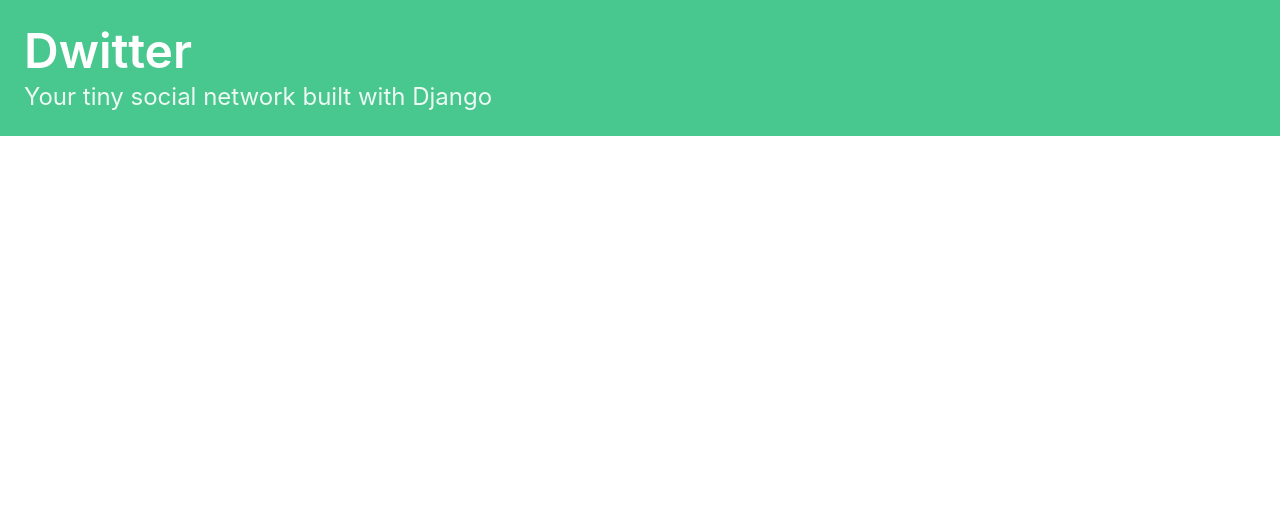
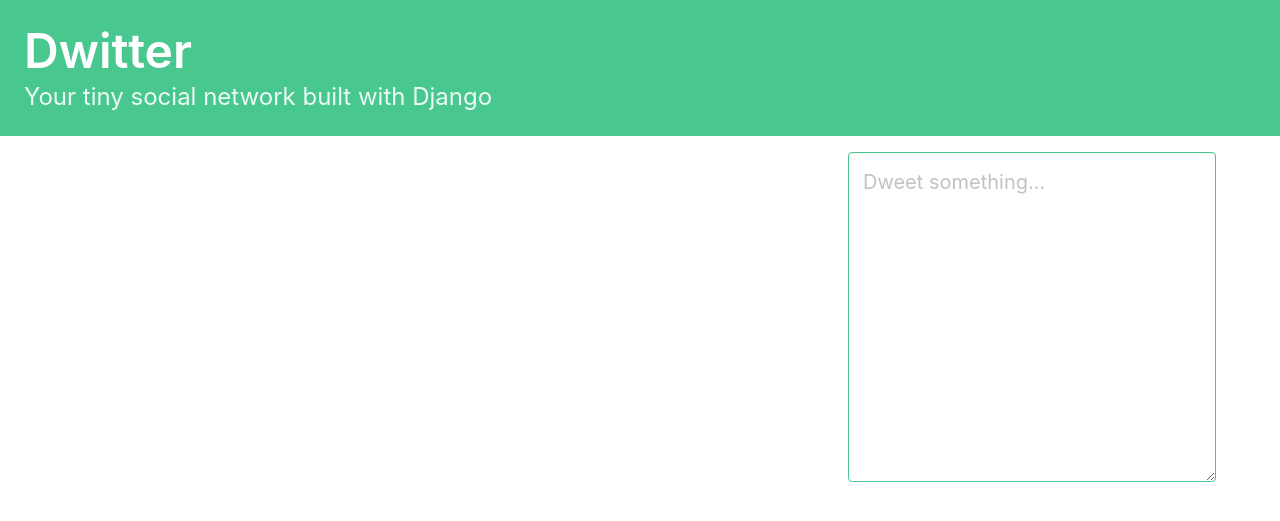
Before and after one commit to hussamahalshawi/social, a Django app: page / in a window 1280 px wide. Shown: the top 521 px of the page. Run offline with Django 4.2, Linux system fonts and the light colour scheme.

Commit message:
add forms in the Dweet

```diff
--- /dev/null
+++ b/dwitter/forms.py
@@ -0,0 +1,18 @@
+# dwitter/forms.py
+from django import forms
+from .models import Dweet
+
+
+class DweetForm(forms.ModelForm):
+    body = forms.CharField(required=True, widget=forms.widgets.Textarea(
+        attrs={
+            "placeholder": "Dweet something...",
+            "class": "textarea is-success is-medium",
+        }
+    ),
+        label="",
+    )
+
+    class Meta:
+        model = Dweet
+        exclude = ("user", )
--- a/dwitter/templates/base.html
+++ b/dwitter/templates/base.html
@@ -21,7 +21,7 @@
         </div>
     </section>
     <div class="container">
-        <divclass="columns">
+        <div class="columns">
             {% block content %}
             {% endblock content %}
     </div>
--- /dev/null
+++ b/dwitter/templates/dwitter/dashboard.html
@@ -0,0 +1,20 @@
+<!-- dwitter/templates/dwitter/dashboard.html -->
+{% extends 'base.html' %}
+{% block content %}
+<div class="column ">
+    {% for followed in user.profile.follows.all %}
+    {% for dweet in followed.user.dweets.all %}
+    <div class="box ">
+        {{dweet.body}}
+        <span class="is-small has-text-grey-light">
+            ({{ dweet.created_at }} by {{ dweet.user.username }}
+        </span>
+    </div>
+    {% endfor %}
+    {% endfor %}
+</div>
+<div class="column is-one-third">
+    {{ form.as_p }}
+</div>
+
+{% endblock content %}
--- a/dwitter/views.py
+++ b/dwitter/views.py
@@ -1,12 +1,8 @@
 from django.shortcuts import render
 from .models import Profile
-
+from .forms import DweetForm
+from django.shortcuts import render
 # Create your views here.
-from django.shortcuts import render
-
-
-def dashboard(request):
-    return render(request, "base.html")
 
 
 def profile_list(request):
@@ -29,3 +25,6 @@ def profile(request, pk):
             current_user_profile.follows.remove(profile)
         current_user_profile.save()
     return render(request, "dwitter/profile.html", {"profile": profile})
+def dashboard(request):
+    form = DweetForm()
+    return render(request, "dwitter/dashboard.html", {"form": form})
```
Also changed, not shown: db.sqlite3.
